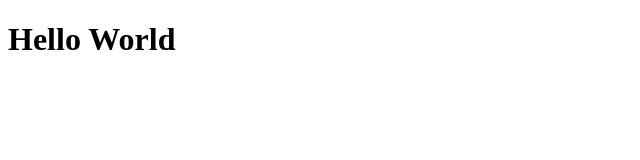
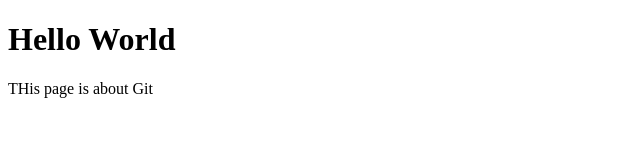
Before and after one commit to 2005agyemangr-ai/Git, a plain HTML site: page index.html in a window 1280 px wide. Shown: the whole page, without its empty margins (0-640 px from the left). Drawn offline with Linux system fonts and the light colour scheme.

Commit message:
Commited infor about the Html-  to give more info on git

```diff
--- a/index.html
+++ b/index.html
@@ -7,5 +7,6 @@
 </head>
 <body>
     <h1>Hello World</h1>
+    <p>THis page is about Git</p>
 </body>
 </html>
```
